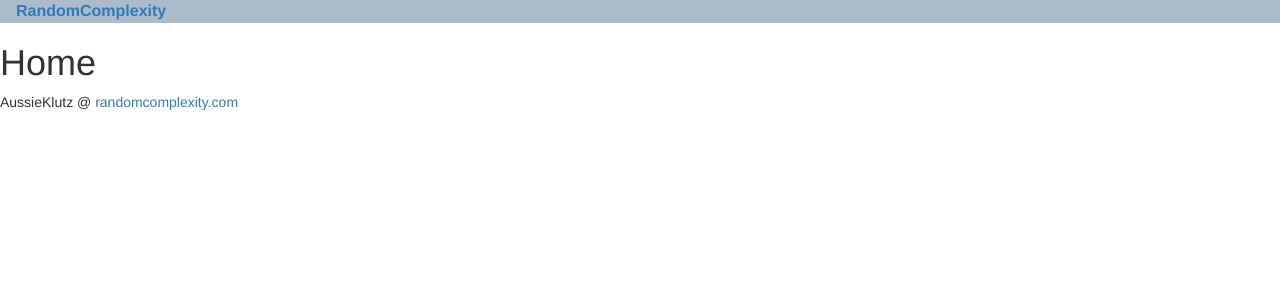
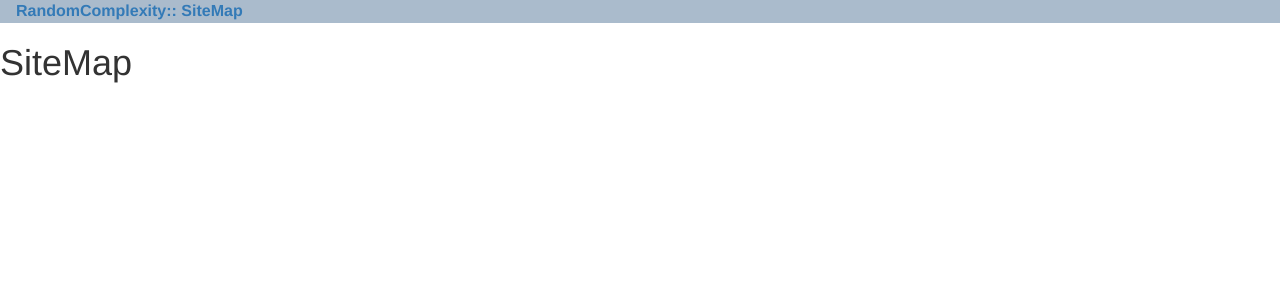
Before and after one commit to aussieklutz/aussieklutz.github.io, a Jekyll site: the page built from sitemap.markdown, in a window 1280 px wide. Shown: the top 300 px of the page. Built offline with Jekyll 4.4.1, drawn with Linux system fonts in a browser that asks for light colours.

Commit message:
Adding menu components

```diff
--- a/_includes/head.html
+++ b/_includes/head.html
@@ -1,4 +1,5 @@
 <head>
+    <title>{{ site.title | escape }}{%- if page.title -%} :: {{ page.title }}{%- endif -%}</title>
     <meta charset="utf-8">
     <meta http-equiv="X-UA-Compatible" content="IE=edge">
     <meta name="viewport" content="width=device-width, initial-scale=1">
--- a/_includes/header.html
+++ b/_includes/header.html
@@ -1,6 +1,6 @@
 <header class="site-header" role="banner">
     <nav class="main_menu">
-        <strong><a class="site-title" rel="author" href="{{ " / " | relative_url }}">{{ site.title | escape }}</a></strong> {%- if page_paths -%}
+        <strong><a class="site-title" rel="author" href="{{ " / " | relative_url }}">{{ site.title | escape }}{%- if page.title  -%} :: {{ page.title }}{%- endif -%}</a></strong> {%- if page_paths -%}
         <ul class="menu_items">
             {%- assign default_paths = site.pages | map: "path" -%} {%- assign page_paths = site.header_pages | default: default_paths -%}
             <li class="menu_item">
--- /dev/null
+++ b/sitemap.markdown
@@ -0,0 +1,5 @@
+---
+layout: page
+title: SiteMap
+permalink: /
+---
```
